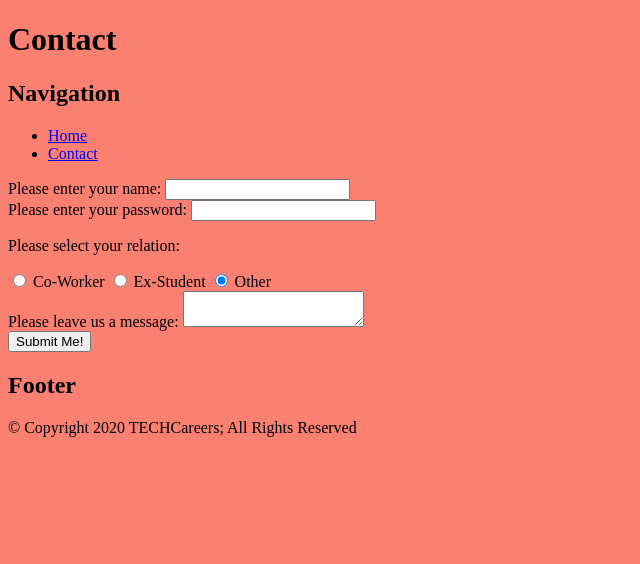
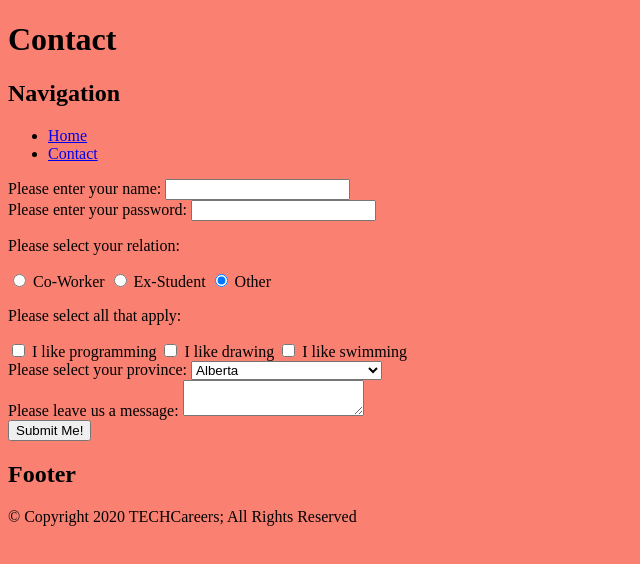
Before and after one commit to TECHCareers-by-Manpower-Ashish/html-webpage-about-me, a plain HTML site: page contact.html in a window 1280 px wide. Shown: the whole page, without its empty margins (0-640 px from the left). Drawn offline with Linux system fonts and the light colour scheme.

Commit message:
contact html page

```diff
--- a/contact.html
+++ b/contact.html
@@ -86,6 +86,45 @@
       <br />
 
       <!--
+        Checkboxes are like radio buttons, except you can have multiple - or no - options selected.
+        Aside from that difference, the structure of the element is very similar, with the attributes serving
+        the same purposes.
+      -->
+      <p>Please select all that apply:</p>
+      <input id="programming" name="programming" value="programming" type="checkbox">
+      <label for="programming">I like programming</label>
+      <input id="drawing" name="drawing" value="drawing" type="checkbox">
+      <label for="drawing">I like drawing</label>
+      <input id="swimming" name="swimming" value="swimming" type="checkbox">
+      <label for="swimming">I like swimming</label>
+
+      <br />
+
+      <!--
+        Selects (drop-down lists) serve a somewhat similar function to radio buttons, but conserve space for larger lists.
+        They allow you to select one option from a list.
+        The value of the selected option will be passed under the "name" attribute of the parent select.
+      -->
+      <label for="province">Please select your province: </label>
+      <select name="province" id="province">
+        <option value="AB">Alberta</option>
+        <option value="BC">British Columbia</option>
+        <option value="MB">Manitoba</option>
+        <option value="NB">New Brunswick</option>
+        <option value="NL">Newfoundland and Labrador</option>
+        <option value="NS">Nova Scotia</option>
+        <option value="ON">Ontario</option>
+        <option value="PE">Prince Edward Island</option>
+        <option value="QC">Quebec</option>
+        <option value="SK">Saskatchewan</option>
+        <option value="NT">Northwest Territories</option>
+        <option value="NU">Nunavut</option>
+        <option value="YT">Yukon</option>
+      </select>
+
+      <br />
+
+      <!--
         A textarea element is essentially a multi-line 'input type="text"' element.
         It will add a scrollbar when the content exceeeds its visual size.
         By default, the text area can be resized by the user. This can be disabled with CSS.
```
